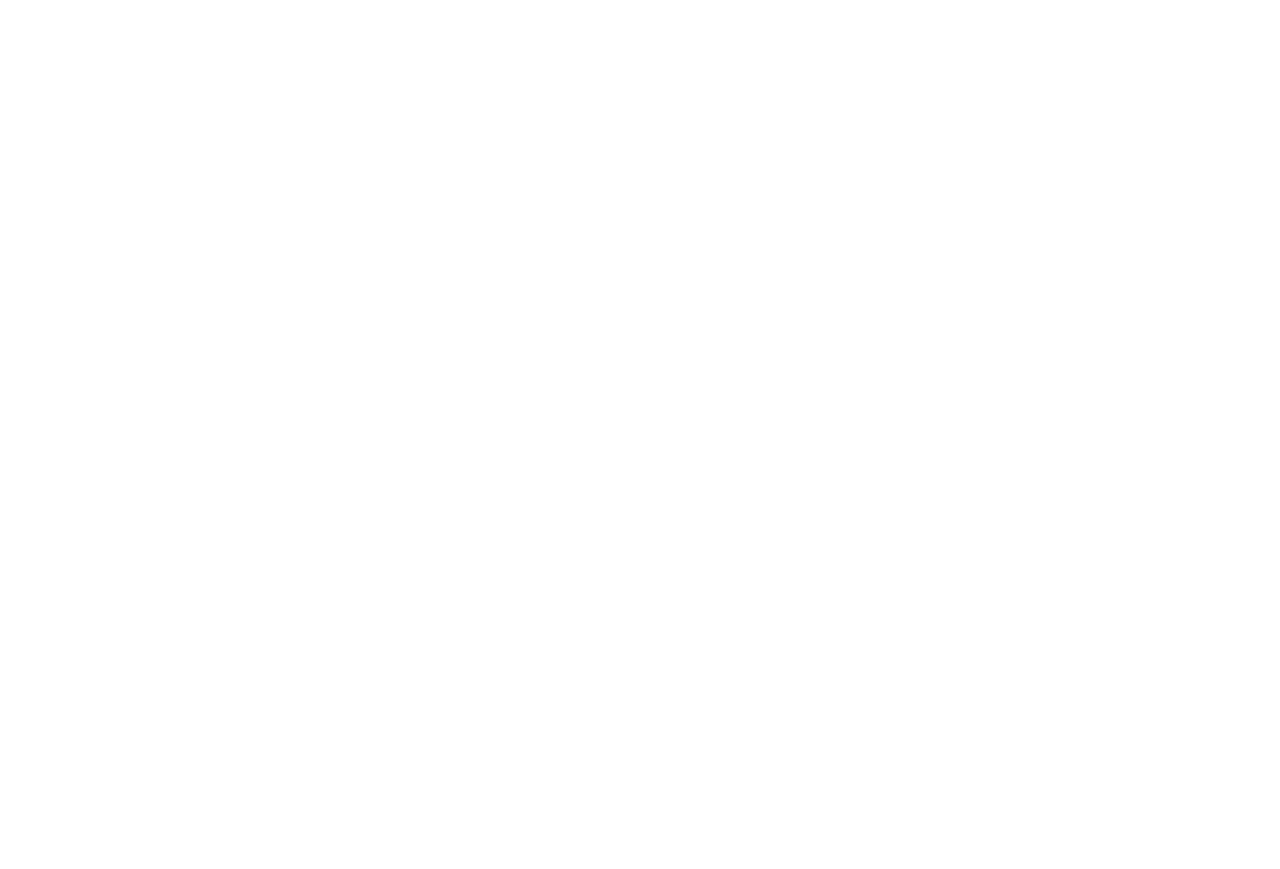
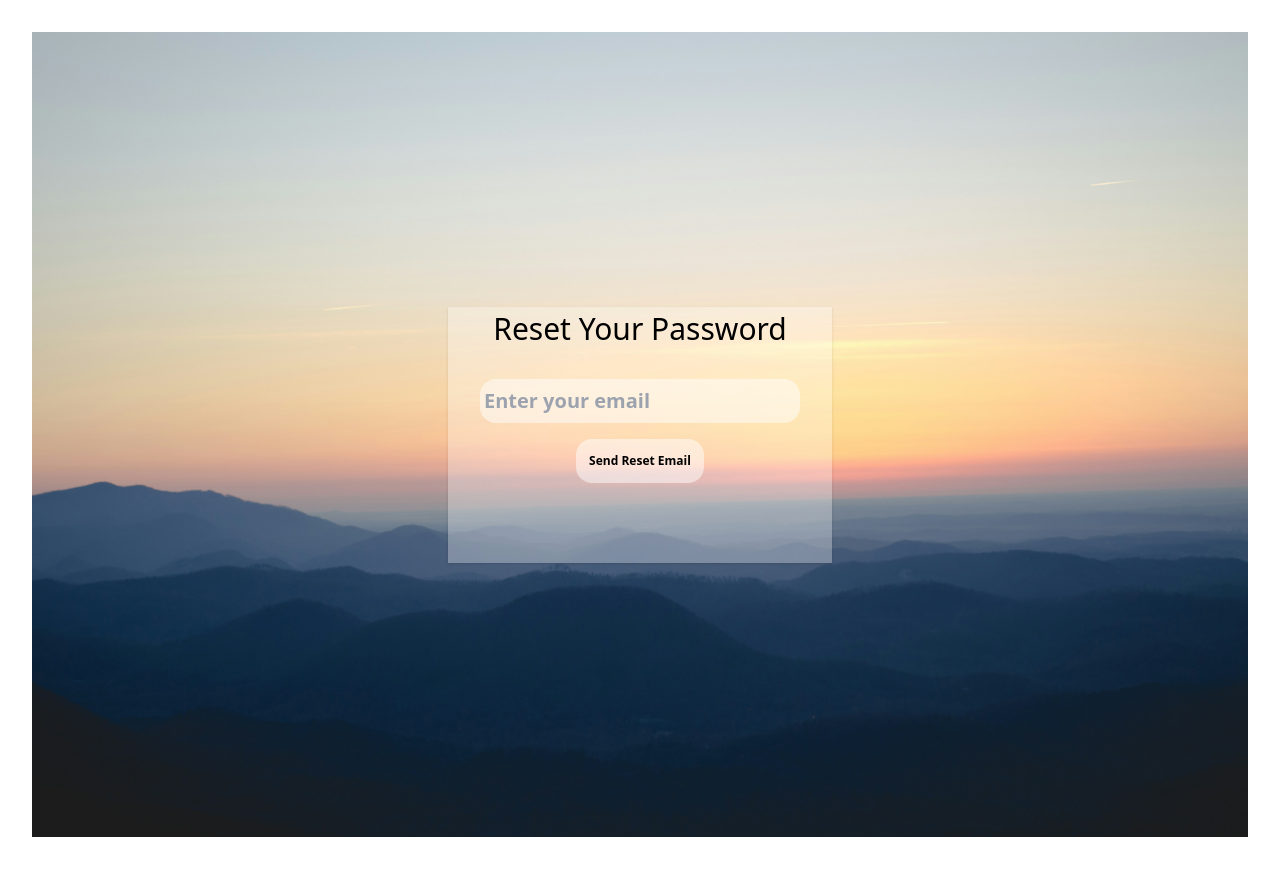
Before and after one commit to Simun234/nature-app, a React (Vite) app in the folder nature-app/: page /reset-password in a window 1280 px wide. Before the commit this address had no page. Before the commit the page ends 800 px from the top, so only its background shows below. Built offline with nearby package versions, Linux system fonts and the light colour scheme.

Commit message:
I write logic for resetpassword

```diff
--- a/nature-app/src/App.tsx
+++ b/nature-app/src/App.tsx
@@ -1,4 +1,5 @@
 import { BrowserRouter as Router, Routes, Route } from "react-router-dom";
+import ResetPassword from "./Components/ResetPassword";
 import LoginSignup from "./LoginSignup/LoginSignup";
 import Dashboard from "./Components/Dashboard";
 
@@ -8,6 +9,7 @@ const App = () => {
   return (
     <Router>
       <Routes>
+        <Route path="/reset-password" element={<ResetPassword />} />
         <Route path="/" element={<LoginSignup />} />
         <Route path="/dashboard" element={<Dashboard />} />
       </Routes>
--- a/nature-app/src/Components/ResetPassword.tsx
+++ b/nature-app/src/Components/ResetPassword.tsx
@@ -1,57 +1,71 @@
-import { FormEventHandler, useState } from "react";
+import React from "react";
+import { useForm } from "react-hook-form";
+import { useNavigate } from "react-router-dom";
+import { getAuth, sendPasswordResetEmail } from "firebase/auth"; // Corrected import
+import Image from "../image/background-image.jpg";
 import "../index.css";
 
-const users = [
-  { username: "user1", email: "user1@example.com", password: "password1" },
-  { username: "user2", email: "user2@example.com", password: "password2" },
-];
+interface FormValues {
+  email: string;
+}
 
-const ResetPassword = () => {
-  const [newPassword, setNewPassword] = useState("");
-  const [email, setEmail] = useState("");
+const ResetPassword: React.FC = () => {
+  const {
+    register,
+    handleSubmit,
+    formState: { errors },
+  } = useForm<FormValues>();
+  const navigate = useNavigate();
+  const auth = getAuth(); // Get the auth instance
 
-  const handlePasswordReset: FormEventHandler<HTMLFormElement> = (event) => {
-    event.preventDefault();
-    // Find the user with the given email
-    const user = users.find((user) => user.email === email);
+  const onSubmit = async (data: FormValues) => {
+    const { email } = data;
 
-    if (user) {
-      // Reset the user's password
-      user.password = newPassword;
-      console.log(`Password for ${email} has been reset successfully.`);
+    if (!email) {
+      alert("Please provide an email address.");
+      return;
+    }
+
+    try {
+      await sendPasswordResetEmail(auth, email, {
+        // Ensure this URL is correctly pointing to your application's password reset handler
+        url: "https://nature-app-3fa1c.firebaseapp.com/__/auth/action?mode=action&oobCode=code",
+        handleCodeInApp: true, // Optional: if you want to handle the action code in the app
+      });
+      alert("Password reset email sent. Please check your inbox.");
+      navigate("/success");
+    } catch (error: any) {
+      if (error.code === "auth/user-not-found") {
+        alert("No user found with this email address.");
       } else {
-      console.log(`No user found with the email ${email}.`);
+        alert(`Error: ${error.message}`);
+      }
     }
   };
 
   return (
-    <div>
+    <div className="relative">
+      <img src={Image} alt="Background" />
+      <div className="bg-white bg-opacity-30 shadow absolute top-1/2 left-1/2 transform -translate-x-1/2 -translate-y-1/2 lg:w-96 lg:h-64 md:w-64 md:h-64 sm:w-40 sm:h-50">
         <h1 className="font-sans text-2xl text-black p-1 lg:text-3xl md:text-2xl sm:text-lg">
           Reset Your Password
         </h1>
-      <form onSubmit={handlePasswordReset}>
-        <input
-          type="password"
-          placeholder="Enter new password"
-          className="bg-white bg-opacity-50 rounded-2xl text-black font-bold mt-1 p-1  lg:w-80 lg:h-11 lg:text-xl sm:w-40 sm:h-6 sm:text-sm"
-          value={newPassword}
-          onChange={(e) => setNewPassword(e.target.value)}
-        />
+        <form onSubmit={handleSubmit(onSubmit)}>
           <input
             type="email"
             placeholder="Enter your email"
-          className="bg-white bg-opacity-50 rounded-2xl text-black font-bold mt-1 p-1  lg:w-80 lg:h-11 lg:text-xl sm:w-40 sm:h-6 sm:text-sm"
-          value={email}
-          onChange={(e) => setEmail(e.target.value)}
+            {...register("email", { required: "Email is required" })}
+            className="bg-white bg-opacity-50 rounded-2xl text-black font-bold mt-7 p-1 lg:w-80 lg:h-11 lg:text-xl sm:w-40 sm:h-6 sm:text-sm"
           />
+          {errors.email && <p>{errors.email.message}</p>}
           <button
             type="submit"
-          className="bg-white bg-opacity-50 rounded-2xl text-black font-bold mt-4 lg:w-32 lg:h-11
-            md:p-0 w-9 h-auto sm:w-30 sm:h-14 text-xs p-0.5"
+            className="bg-white bg-opacity-50 rounded-2xl text-black font-bold mt-4 lg:w-32 lg:h-11 md:p-0 w-9 h-auto sm:w-30 sm:h-14 text-xs p-0.5"
           >
-          Reset Password
+            Send Reset Email
           </button>
         </form>
+      </div>
     </div>
   );
 };
--- a/nature-app/src/LoginSignup/LoginSignup.tsx
+++ b/nature-app/src/LoginSignup/LoginSignup.tsx
@@ -22,7 +22,7 @@ const LoginSignup = () => {
   const db = getFirestore();
   const [isLoginForm, setIsLoginForm] = React.useState(true);
   const [errorMessage, setErrorMessage] = React.useState("");
-  const [rememberMe] = React.useState(false);
+  const [rememberMe, setRememberMe] = React.useState(false);
 
   const onLoginSubmit: SubmitHandler<FormValues> = async ({
     email,
@@ -65,9 +65,15 @@ const LoginSignup = () => {
     reset();
   };
 
-  function handleRememberMeChange(_event: ChangeEvent<HTMLInputElement>): void {
-    throw new Error("Function not implemented.");
-  }
+  const handleRememberMeChange = (
+    event: ChangeEvent<HTMLInputElement>
+  ): void => {
+    setRememberMe(event.target.checked);
+  };
+
+  const handleResetPassword = () => {
+    navigate("/reset-password");
+  };
 
   return (
     <div className="relative">
@@ -107,9 +113,10 @@ const LoginSignup = () => {
             </label>
             <button
               type="button"
+              onClick={handleResetPassword}
               className="bg-white bg-opacity-50 rounded-2xl text-black font-bold lg:w-32 lg:h-11 lg:text-base lg:mr-1 sm:w-24 sm:h-8 text-xs mr-1"
             >
-              Reset Password
+              Forgot Password
             </button>
           </div>
           <button
```
Lines whose indentation alone changed are shown as unchanged.
